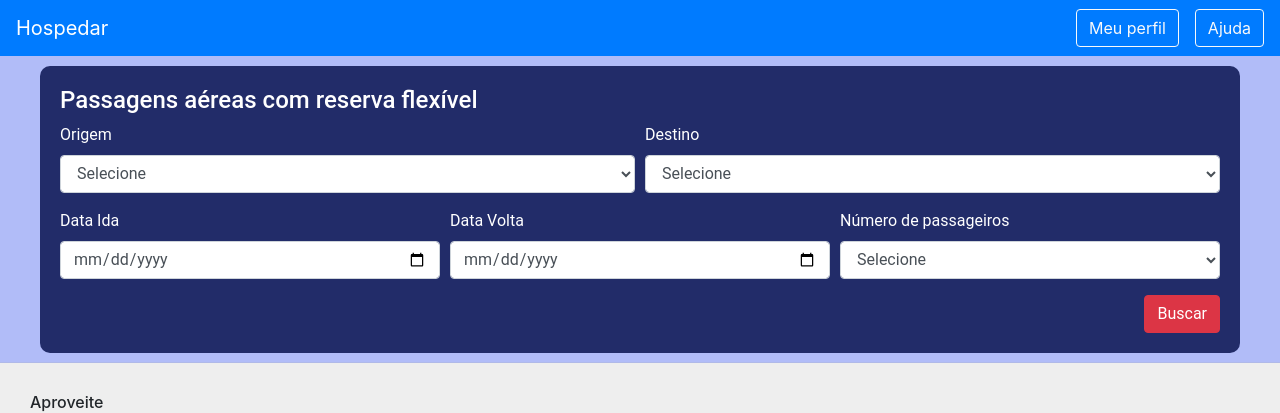
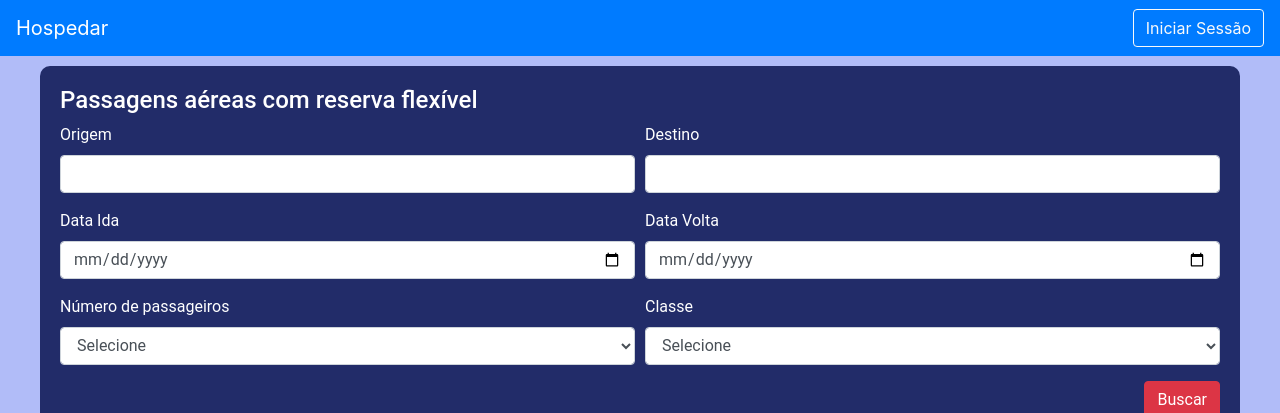
Before and after one commit to mstagomori/App.hospedar.com, a React (Create React App) app: page / in a window 1280 px wide. Shown: the top 413 px of the page. Built offline with nearby package versions, Linux system fonts and the light colour scheme.

Commit message:
Alteracoes na home, navbarprofile e lista com dados selecionadoss

```diff
--- a/src/pages/Home.js
+++ b/src/pages/Home.js
@@ -1,10 +1,9 @@
 import React, { useState } from 'react'
+import {importedStates} from './../Data/states.js';
 import Carousel from 'react-elastic-carousel'
-import NavBarProfile from '../Component/NavBarProfile'
+import NavBar from '../Component/NavBar'
 import HomeCard from '../Component/HomeCard'
 import styled from 'styled-components'
-import classe from '../Component/StatesList'
-
 
 const FilterWrapper = styled.div`
 		width: 100%;
@@ -23,9 +22,7 @@ const FilterWrapper = styled.div`
 		}
 `
 
-
-
-export default function Home(){
+export default function Home () {
 
 	const [states, setStates] = useState([]);
 	const [items, setItems] = useState([1, 2, 3, 4, 5, 6, 7, 8]);
@@ -36,7 +33,6 @@ export default function Home(){
 		{ width: 768, itemsToShow: 3 },
 		{ width: 1200, itemsToShow: 4 }
 	];
-
 	function guessState(parcialString){
 		let statesWithParcialString = [];
 		importedStates.forEach(x=> { if (x["Nome"].toLowerCase().includes(parcialString))  statesWithParcialString.push(x) } )
@@ -45,61 +41,51 @@ export default function Home(){
 
 	return (
 		<div className="main">
-            <NavBarProfile/>
+		<NavBar/>
 
 		<div className="filter-container">
 		<FilterWrapper>
 		<h4>Passagens aéreas com reserva flexível</h4>
-                        <form onSubmit={classe.handleSubmit}>
+		<form>
 		<div class="form-row">
 		<div class="form-group col-md-6">
-                                <label for="inputPassword4">Origem</label>
-                                <select class="form-control" value={classe.state.value} onChange={classe.handleChangeOrigin}>
-                                <option name="test" value="selecione">Selecione</option>
-                                <option name="test" value="rio de janeiro">Rio de Janeiro</option>
-                                <option name="test" value="são paulo">São Paulo</option>
-                                <option name="test" value="recife">Recife</option>
-                                <option name="test" value="fortaleza">Fortaleza</option>
+		<label for="inputPassword3" >Origem</label>
+		<input type="text" class="form-control" id="inputPassword4" onChange={event => guessState(event.target.value.toLowerCase())} list="cities"/>
+		<datalist id="cities">
+            {states.map( (item, key) =>
+            <option key={key} value={item.Nome} /> )}
+        </datalist>
+        </div>
+		<div class="form-group col-md-6">
+		<label for="inputPassword4">Destino</label>
+		<input type="text" class="form-control" id="inputPassword4" onChange={event => guessState(event.target.value.toLowerCase())} list="cities"/>
+		</div>
+		<div class="form-group col-md-6">
+		<label for="inputPassword4">Data Ida</label>
+		<input type="date" class="form-control" id="inputPassword4"/>
+		</div>
+
+		<div class="form-group col-md-6">
+		<label for="inputPassword4">Data Volta</label>
+		<input type="date" class="form-control" id="inputPassword4"/>
+		</div>
+
+		<div class="form-group col-md-6">
+		<label for="inputPassword4">Número de passageiros</label>
+		<select id="inputPassword4" class="form-control">
+		<option selected>Selecione</option>
+		<option>1</option>
+		<option>2</option>
+		<option>3</option>
+		<option>4</option>
+		<option>5</option>
+		<option>6</option>
+		<option>7</option>
+		<option>8</option>
 		</select>
 		</div>
 
 		<div class="form-group col-md-6">
-                                <label for="inputPassword4">Destino</label>
-                                <select class="form-control" value={classe.state.value} onChange={classe.handleChangeDestination}>
-                                <option name="test" value="selecione">Selecione</option>
-                                <option name="test" value="rio de janeiro">Rio de Janeiro</option>
-                                <option name="test" value="são paulo">São Paulo</option>
-                                <option name="test" value="recife">Recife</option>
-                                <option name="test" value="fortaleza">Fortaleza</option>
-                                </select>
-                                </div>
-
-                                <div class="form-group col-md-4">
-                                <label for="inputPassword4">Data Ida</label>
-                                <input type="date" class="form-control" id="inputPassword4" value={classe.state.value} onChange={classe.handleChangeDataInit} />
-                                </div>
-
-                                <div class="form-group col-md-4">
-                                <label for="inputPassword4">Data Volta</label>
-                                <input type="date" class="form-control" id="inputPassword4" value={classe.state.value} onChange={classe.handleChangeDataEnd}/>
-                                </div>
-
-                                <div class="form-group col-md-4">
-                                <label for="inputPassword4">Número de passageiros</label>
-                                <select class="form-control" value={classe.state.value} onChange={classe.handleChangeNumberPassengers}>
-                                    <option name="test" value="selecione">Selecione</option>
-                                    <option name="test" value="1">1</option>
-                                    <option name="test" value="2">2</option>
-                                    <option name="test" value="3">3</option>
-                                    <option name="test" value="4">4</option>
-                                    <option name="test" value="5">5</option>
-                                    <option name="test" value="6">6</option>
-                                    <option name="test" value="7">7</option>
-                                    <option name="test" value="8">8</option>
-                                </select>
-                                </div>
-
-                                {/* <div class="form-group col-md-6">
 		<label for="inputPassword4">Classe</label>
 		<select id="inputPassword4" class="form-control">
 		<option selected>Selecione</option>
@@ -107,7 +93,7 @@ export default function Home(){
 		<option>Executiva</option>
 		<option>Econômica</option>
 		</select>
-                                </div> */}
+		</div>
 
 		</div>
 		<div class="w-100 d-flex justify-content-end">
@@ -135,6 +121,5 @@ export default function Home(){
 		</div>
 
 		</div>
-
 	)
 }
```
Lines whose indentation alone changed are shown as unchanged.
